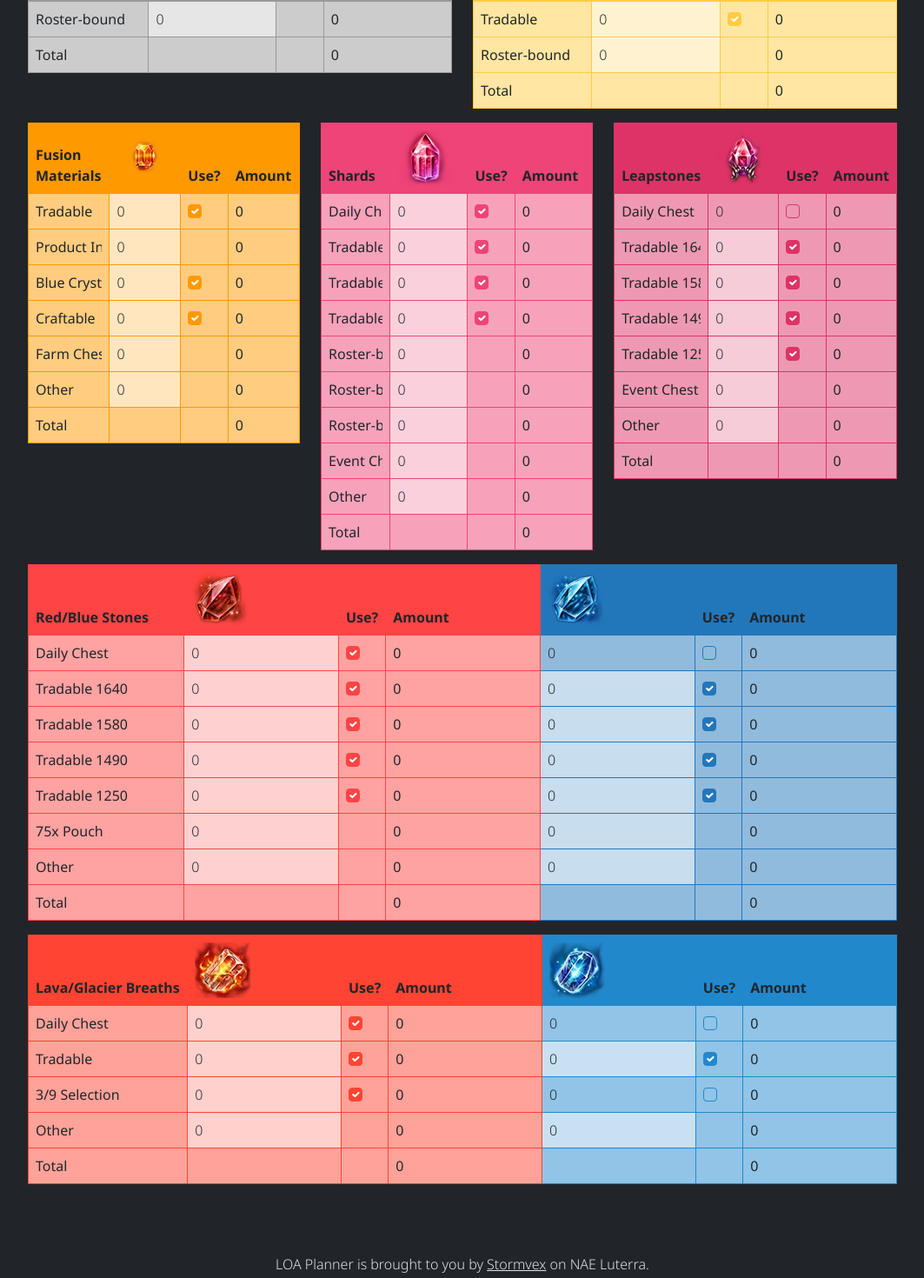
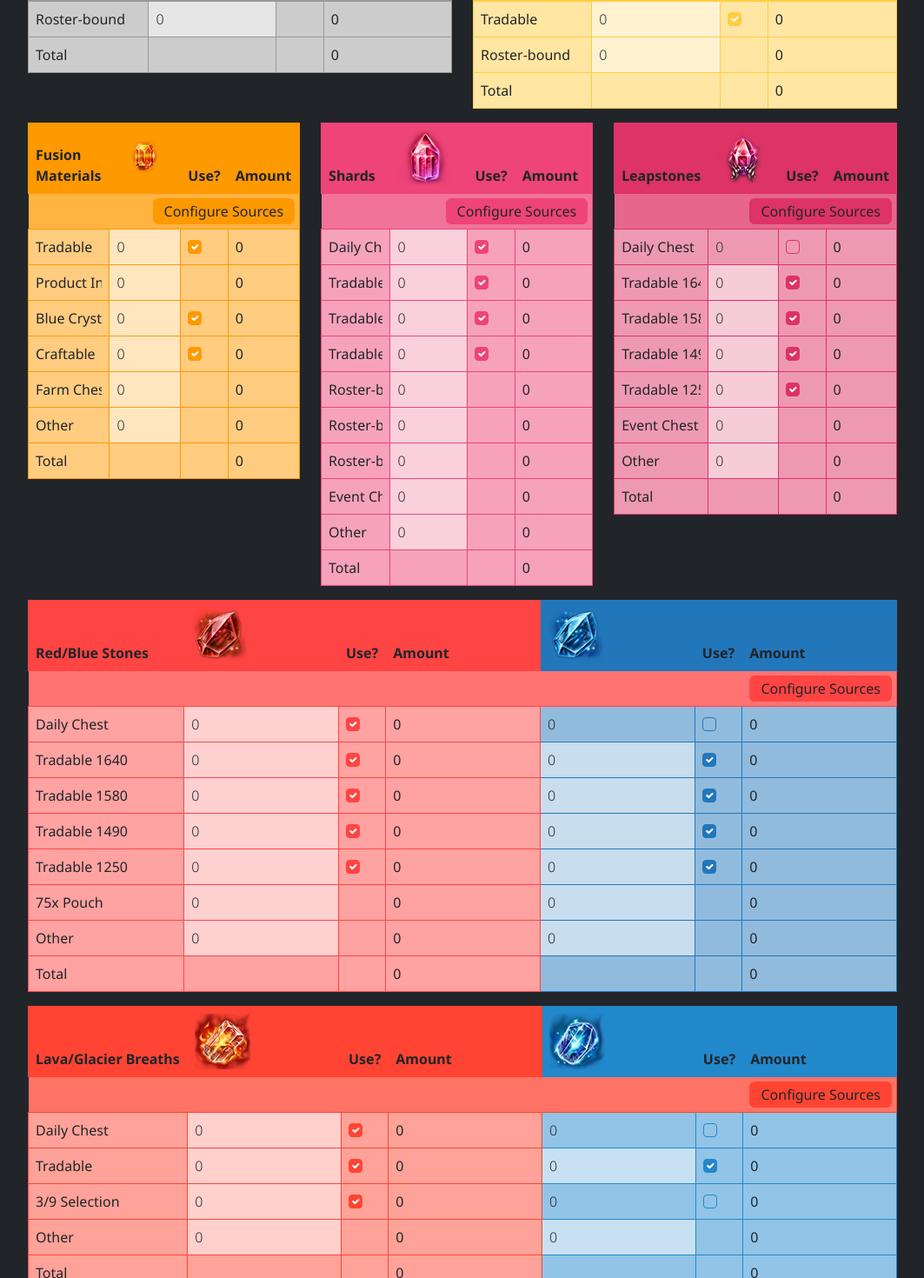
Before and after one commit to md842/loa-planner, a React (Vite) app: page / in a window 1280 px wide. Shown: the part 298-1768 px from the top of the page at 87% size, without its empty margins (108-1171 px from the left). Built offline with nearby package versions, Linux system fonts and the light colour scheme.

Commit message:
Placeholder source configuration modal
Placeholder source configuration modal for `RosterStorageCard`.

```diff
--- a/src/components/planner/RosterStorageCard.tsx
+++ b/src/components/planner/RosterStorageCard.tsx
@@ -8,12 +8,17 @@ import {type Materials, type Source} from '../core/types';
 import {sanitizeInput} from './tables/common';
 import {getSources, setRosterMat, saveSources} from '../core/roster-storage-data';
 
+import Accordion from 'react-bootstrap/Accordion';
+import Button from 'react-bootstrap/Button';
 import Col from 'react-bootstrap/Col';
 import Form from 'react-bootstrap/Form';
+import InputGroup from 'react-bootstrap/InputGroup';
+import Modal from 'react-bootstrap/Modal';
 import Table from 'react-bootstrap/Table';
 
 /** Props interface for RosterStorageCard. */
 interface RosterStorageCardProps{
+  configurable?: boolean; // If defined, this table is configurable.
   friendlyName: string; // Displayed as the table name (top-left corner)
   color: string; // The color used for this table
   image: string; // The image used for this table
@@ -44,12 +49,14 @@ let changed: boolean = false;
 
 /** Constructs the "Goals" section of the parent table. */
 export function RosterStorageCard(props: RosterStorageCardProps): JSX.Element{
-  let {friendlyName, color, image, mat, color2, image2, mat2,
+  let {configurable, friendlyName, color, image, mat, color2, image2, mat2,
        dailyChests, setDailyChestQty,
        dailyChestSel, setDailyChestSel} = props; // Unpack props
 
   // Get const references to sources for this table's material(s)
   const sources = getSources(mat);
+
+  const [modalVis, setModalVis] = useState(false); // SettingsModal visibility
 
   // Table state variable for materials sources
   const [table, updateTable] = useState(initTable);
@@ -224,8 +231,66 @@ export function RosterStorageCard(props: RosterStorageCardProps): JSX.Element{
     return <tr>{cells}</tr>;
   }
 
+  function SettingsModal(){
+    const sourceOptions: Source[] = sources;
+
+    function handleSubmit(e: React.FormEvent<HTMLFormElement>){
+      console.log("Event:", e);
+      setModalVis(false); // Close modal
+    }
+
+    return(
+      <Modal show={modalVis} centered>
+        <Modal.Header>
+          <Modal.Title>Configure {friendlyName} Sources</Modal.Title>
+        </Modal.Header>
+        <Modal.Body>
+          <Form onSubmit={(e) => handleSubmit(e)}>
+            <Accordion className="mb-3" defaultActiveKey="0">
+              <Accordion.Item eventKey="0">
+                <Accordion.Header>Configure Existing Sources</Accordion.Header>
+                <Accordion.Body>
+                  { /* Populate sources dropdown with sourceOptions */
+                  sourceOptions.map((src: Source) => {
+                    return(<p key={src.label}>{src.label}</p>);
+                  })}
+                </Accordion.Body>
+              </Accordion.Item>
+              <Accordion.Item eventKey="1">
+                <Accordion.Header>Add Preset Source</Accordion.Header>
+                <Accordion.Body>
+                  <InputGroup className="mb-3">
+                    <Form.Select defaultValue={sources[0].label}>
+                      { /* Populate sources dropdown with sourceOptions */
+                      sourceOptions.map((src: Source) => {
+                        return(<option key={src.label} value={src.label}>{src.label}</option>);
+                      })}
+                    </Form.Select>
+                    <Button variant="primary">Add</Button>
+                  </InputGroup>
+                </Accordion.Body>
+              </Accordion.Item>
+              <Accordion.Item eventKey="2">
+                <Accordion.Header>Add Custom Source</Accordion.Header>
+                <Accordion.Body>
+                  <InputGroup className="mb-3">
+                    <InputGroup.Text id="basic-addon3">Name</InputGroup.Text>
+                    <Form.Control/>
+                  </InputGroup>
+                </Accordion.Body>
+              </Accordion.Item>
+            </Accordion>
+
+            <Button variant="primary" onClick={() => setModalVis(false)}>Close</Button>
+          </Form>
+        </Modal.Body>
+      </Modal>
+    );
+  }
+
   return(
     <Col style={{"--table-color": color, "--mat2-color": color2} as React.CSSProperties}>
+      <SettingsModal/> {/* Hidden until setModalVis(true) onClick*/}
       <Table hover>
         <thead>
           <tr>
@@ -239,6 +304,11 @@ export function RosterStorageCard(props: RosterStorageCardProps): JSX.Element{
               <th className="mat2">Amount</th>
             </>}
           </tr>
+          {configurable && <tr>
+            <td className="section-title goal-btns" colSpan={(mat2) ? 7 : 4}>
+              <Button variant="primary" onClick={() => setModalVis(true)}>Configure Sources</Button>
+            </td>
+          </tr>}
         </thead>
         <tbody>
           {table}
--- a/src/pages/planner-tabs/RosterStorageView.tsx
+++ b/src/pages/planner-tabs/RosterStorageView.tsx
@@ -37,13 +37,13 @@ export function RosterStorageView(){
           />
         </Row>
         <Row>
-          <RosterStorageCard
+          <RosterStorageCard configurable
             friendlyName="Fusion Materials"
             color="#F90"
             image={t4_fusion}
             mat="fusions"
           />
-          <RosterStorageCard
+          <RosterStorageCard configurable
             friendlyName="Shards"
             color="#E47"
             image={t4_shard}
@@ -53,7 +53,7 @@ export function RosterStorageView(){
             dailyChestSel={dailyChestSel}
             setDailyChestSel={(controllingTable: boolean) => setDailyChestSel([controllingTable])}
           />
-          <RosterStorageCard
+          <RosterStorageCard configurable
             friendlyName="Leapstones"
             color="#D36"
             image={t4_leap}
@@ -65,7 +65,7 @@ export function RosterStorageView(){
           />
         </Row>
         <Row>
-          <RosterStorageCard
+          <RosterStorageCard configurable
             friendlyName="Red/Blue Stones"
             color="#F44"
             image={t4_red}
@@ -74,7 +74,7 @@ export function RosterStorageView(){
             image2={t4_blue}
             mat2="blues"
           />
-          <RosterStorageCard
+          <RosterStorageCard configurable
             friendlyName="Lava/Glacier Breaths"
             color="#F43"
             image={t4_redSolar}
```
Lines whose indentation alone changed are shown as unchanged.
